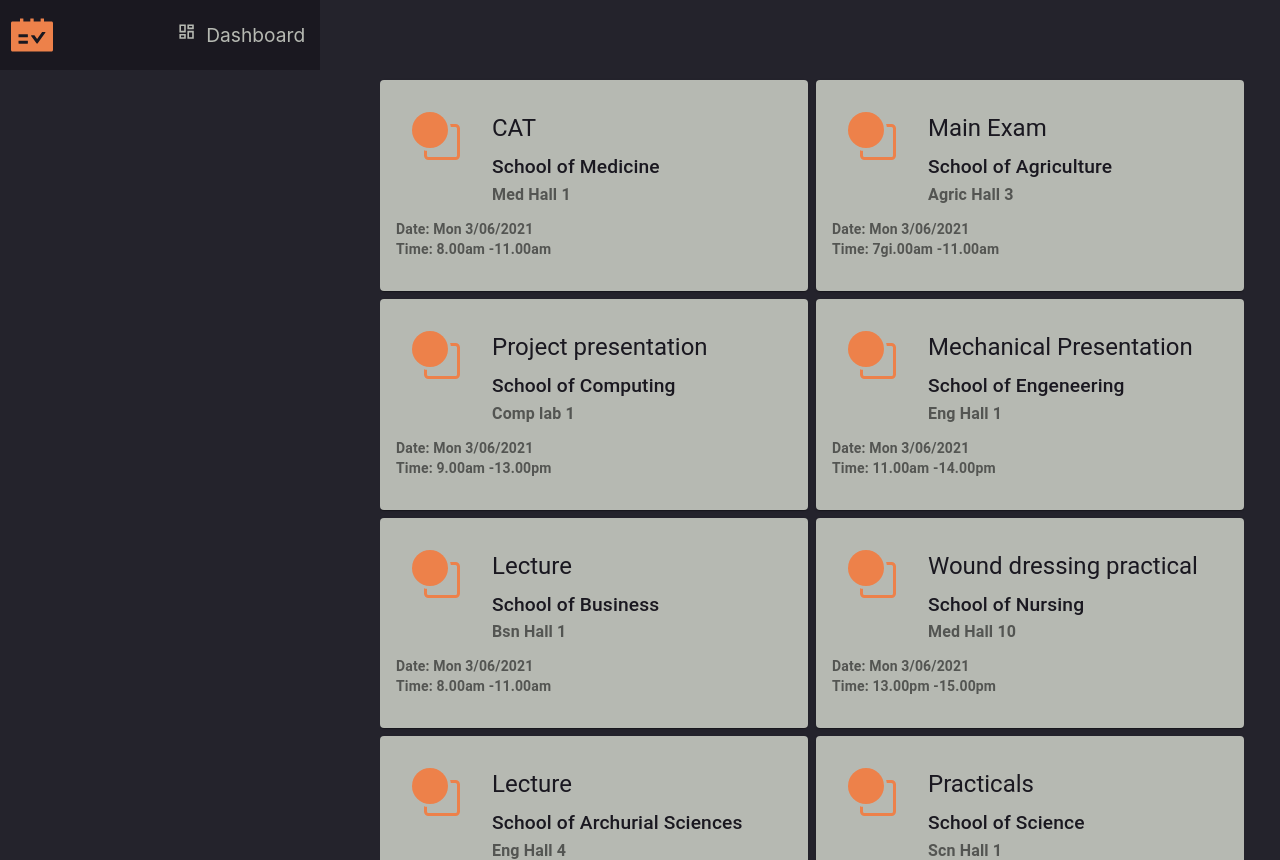
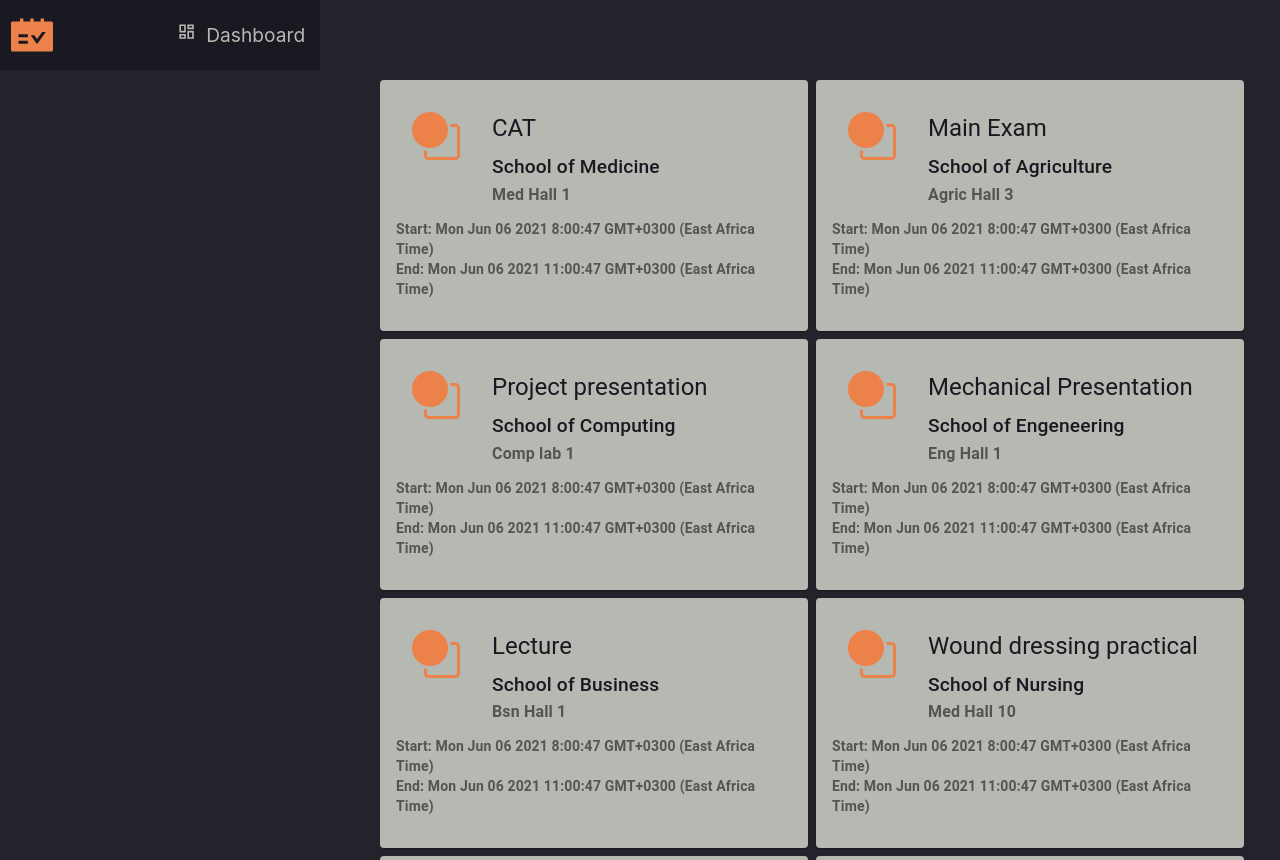
Before and after one commit to RonohP/Ernestine, a React (Create React App) app: page /schedule in a window 1280 px wide. Built offline with nearby package versions, Linux system fonts and the light colour scheme; a web font is replaced by a local one.

Commit message:
dashboard cards done

```diff
--- a/src/Components/Form/Form.jsx
+++ b/src/Components/Form/Form.jsx
@@ -12,7 +12,7 @@ const Form = (props) => {
   const [room, setRoom] = useState('Select class...');
   const [school, setSchool] = useState('Select Faculty...');
   const [eventDesc, setEventDesc] = useState('');
-  const [startDate, setStartDate] = useState(moment());
+  const [startDate, setStartDate] = useState(moment().format('MMMM Do YYYY, h:mm:ss a'));
   // const [endDate, setEndDate] = useState('');
 
   // eslint-disable-next-line react-hooks/exhaustive-deps
@@ -26,9 +26,10 @@ const Form = (props) => {
     setStartDate(e.value);
   }
 
+    // console.log(startDate);
   const handleSubmit = (e) =>{
     e.preventDefault();
-    props.submit(event,school,room,eventDesc);
+    props.submit(event,school,room,startDate,eventDesc);
     setEventDesc('');
     setRoom('Select Class...');
     setSchool('Select Faculty...');
--- a/src/Components/Main.jsx
+++ b/src/Components/Main.jsx
@@ -17,8 +17,8 @@ const schedules = [
     Event: 'CAT',
     class: 'Med Hall 1',
     school: 'School of Medicine',
-    date: 'Mon 3/06/2021 ',
-    time: ' 8.00am -11.00am',
+    start: 'Mon Jun 06 2021 8:00:47 GMT+0300 (East Africa Time)',
+    end: ' Mon Jun 06 2021 11:00:47 GMT+0300 (East Africa Time)',
     EventDesc: 'Carry your Laptops',
   },
   {
@@ -26,8 +26,8 @@ const schedules = [
     Event: 'Main Exam',
     class: 'Agric Hall 3',
     school: 'School of Agriculture',
-    date: 'Mon 3/06/2021 ',
-    time: ' 7.00am -11.00am',
+    start: 'Mon Jun 06 2021 8:00:47 GMT+0300 (East Africa Time)',
+    end: ' Mon Jun 06 2021 11:00:47 GMT+0300 (East Africa Time)',
   },
 ];
 
@@ -39,15 +39,15 @@ function Main() {
     <SimpleCard data={schedule} key={schedule.id} />
   ));
 
-  const addEvent = (event, school, room,eventDesc) => {
+  const addEvent = (event, school, room,startDate,eventDesc) => {
     const newEvent = {
       id: 'event-' + nanoid(),
       Event: event,
       class: room,
       school: school,
       EventDesc: eventDesc,
-      // date: startDate[0],
-      // time: startDate[1],
+      start: startDate[0].toString(),
+      end: startDate[1].toString(),
     };
     setEvent([...eventt, newEvent]);
     console.log([...eventt, newEvent]);
--- a/src/Components/schedule/Schedule.jsx
+++ b/src/Components/schedule/Schedule.jsx
@@ -9,64 +9,64 @@ function Schedule() {
       Event: 'CAT',
       class: 'Med Hall 1',
       school: 'School of Medicine',
-      date: 'Mon 3/06/2021 ',
-      time: ' 8.00am -11.00am',
+      start: 'Mon Jun 06 2021 8:00:47 GMT+0300 (East Africa Time)',
+      end: ' Mon Jun 06 2021 11:00:47 GMT+0300 (East Africa Time)',
     },
     {
       id: 'event-2',
       Event: 'Main Exam',
       class: 'Agric Hall 3',
       school: 'School of Agriculture',
-      date: 'Mon 3/06/2021 ',
-      time: ' 7gi.00am -11.00am',
+      start: 'Mon Jun 06 2021 8:00:47 GMT+0300 (East Africa Time)',
+      end: ' Mon Jun 06 2021 11:00:47 GMT+0300 (East Africa Time)',
     },
     {
       id: 'event-3',
       Event: 'Project presentation',
       class: 'Comp lab 1',
       school: 'School of Computing',
-      date: 'Mon 3/06/2021 ',
-      time: ' 9.00am -13.00pm',
+      start: 'Mon Jun 06 2021 8:00:47 GMT+0300 (East Africa Time)',
+      end: ' Mon Jun 06 2021 11:00:47 GMT+0300 (East Africa Time)',
     },
     {
       id: 'event-4',
       Event: 'Mechanical Presentation',
       class: 'Eng Hall 1',
       school: 'School of Engeneering',
-      date: 'Mon 3/06/2021 ',
-      time: ' 11.00am -14.00pm',
+      start: 'Mon Jun 06 2021 8:00:47 GMT+0300 (East Africa Time)',
+      end: ' Mon Jun 06 2021 11:00:47 GMT+0300 (East Africa Time)',
     },
     {
       id: 'event-5',
       Event: 'Lecture',
       class: 'Bsn Hall 1',
       school: 'School of Business',
-      date: 'Mon 3/06/2021 ',
-      time: ' 8.00am -11.00am',
+      start: 'Mon Jun 06 2021 8:00:47 GMT+0300 (East Africa Time)',
+      end: ' Mon Jun 06 2021 11:00:47 GMT+0300 (East Africa Time)',
     },
     {
       id: 'event-6',
       Event: 'Wound dressing practical',
       class: 'Med Hall 10',
       school: 'School of Nursing',
-      date: 'Mon 3/06/2021 ',
-      time: ' 13.00pm -15.00pm',
+      start: 'Mon Jun 06 2021 8:00:47 GMT+0300 (East Africa Time)',
+      end: ' Mon Jun 06 2021 11:00:47 GMT+0300 (East Africa Time)',
     },
     {
       id: 'event-7',
       Event: 'Lecture',
       class: 'Eng Hall 4',
       school: 'School of Archurial Sciences',
-      date: 'Mon 3/06/2021 ',
-      time: ' 10.00am -12.00pm',
+      start: 'Mon Jun 06 2021 8:00:47 GMT+0300 (East Africa Time)',
+      end: ' Mon Jun 06 2021 11:00:47 GMT+0300 (East Africa Time)',
     },
     {
       id: 'event-8',
       Event: 'Practicals',
       class: 'Scn Hall 1',
       school: 'School of Science',
-      date: 'Mon 3/06/2021 ',
-      time: ' 8.00am -11.00am',
+      start: 'Mon Jun 06 2021 8:00:47 GMT+0300 (East Africa Time)',
+      end: ' Mon Jun 06 2021 11:00:47 GMT+0300 (East Africa Time)',
     },
   ];
   return (
--- a/src/UI/Card.jsx
+++ b/src/UI/Card.jsx
@@ -62,8 +62,8 @@ export default function SimpleCard({ data }) {
           color='textSecondary'
           style={{ fontWeight: 'bold' }}
         >
-          <span>Date: </span>
-          {data.date}
+          <span> Start: </span>
+          {data.start}
           <br />
         </Typography>
         <Typography
@@ -72,8 +72,8 @@ export default function SimpleCard({ data }) {
           color='textSecondary'
           style={{ fontWeight: 'bold' }}
         >
-          <span>Time: </span>
-          {data.time}
+          <span>End: </span>
+          {data.end}
           <br />
         </Typography>
         <Typography
```
